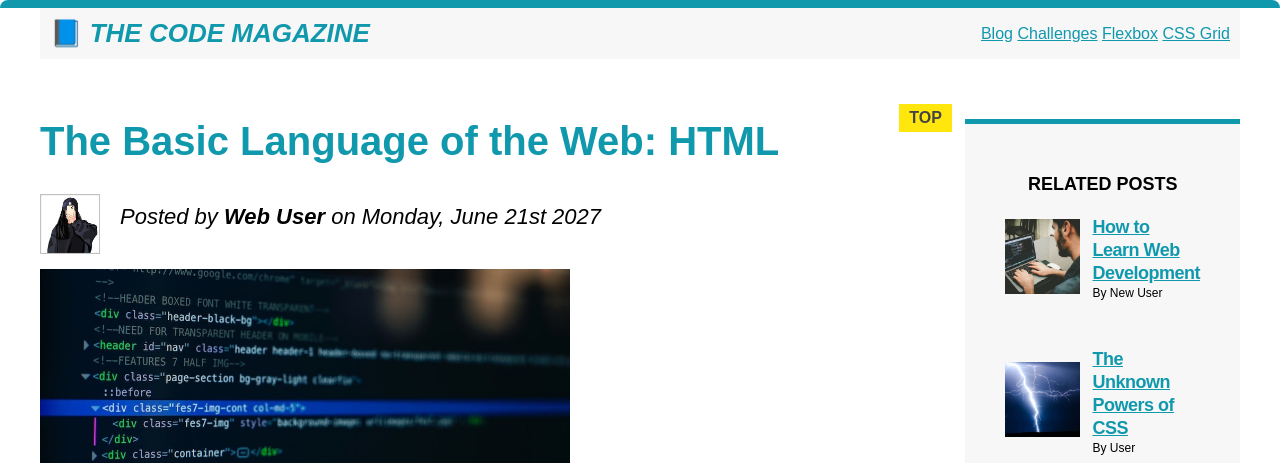
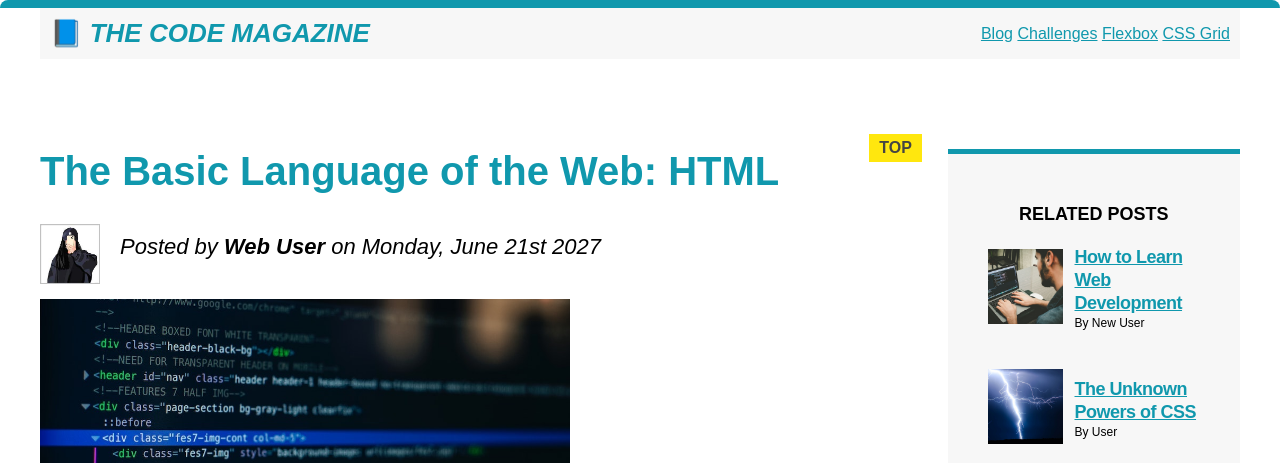
Before and after one commit to developer-vaishnavi/HTML_CSS_BASIC, a plain HTML site: page index.html in a window 1280 px wide. Shown: the top 463 px of the page. Drawn offline with Linux system fonts and the light colour scheme.

Commit message:
Adding grid layout for styling

```diff
--- a/style.css
+++ b/style.css
@@ -66,6 +66,10 @@ h1::first-letter {
 .container {
   width: 1200px;
   margin: 0 auto;
+  display: grid;
+  grid-template-columns: 3fr 1fr;
+  gap: 40px;
+  grid-template-rows: auto auto auto;
 }
 
 .main-header {
@@ -75,7 +79,10 @@ h1::first-letter {
   align-content: center;
   justify-content: space-between;
   padding: 10px;
-  margin-bottom: 60px;
+  grid-column: 1/3;
+  grid-row: 1/2;
+  margin-bottom: 50px;
+  grid-column: 1 / 3;
 }
 nav {
   align-self: center;
@@ -117,6 +124,7 @@ aside {
   border-top: 5px solid #1098ad;
   border-bottom: 5px solid #1098ad;
   padding: 50px 40px;
+  align-self: start;
 }
 
 .related {
@@ -125,9 +133,11 @@ aside {
 }
 
 .main {
-  display: flex;
-  align-items: flex-start;
-  gap: 30px;
+  display: grid;
+  grid-template-columns: 3fr 1fr; /* Ensures the main section also follows the grid layout */
+  gap: 30px; /* Space between article and aside */
+  grid-column: 1 / 3; /* Span across both columns */
+  grid-row: 2;
 }
 
 button {
@@ -169,7 +179,7 @@ h2::after {
   color: #444;
   font-size: 16px;
   font-weight: bold;
-  margin-left: 120px;
+  margin-left: 90px;
   margin-top: -15px;
   padding: 5px 10px;
   position: absolute;
@@ -178,4 +188,6 @@ h2::after {
 footer {
   font-size: 12px;
   color: #444;
+  grid-column: 1/3;
+  grid-row: 3/4;
 }
```
